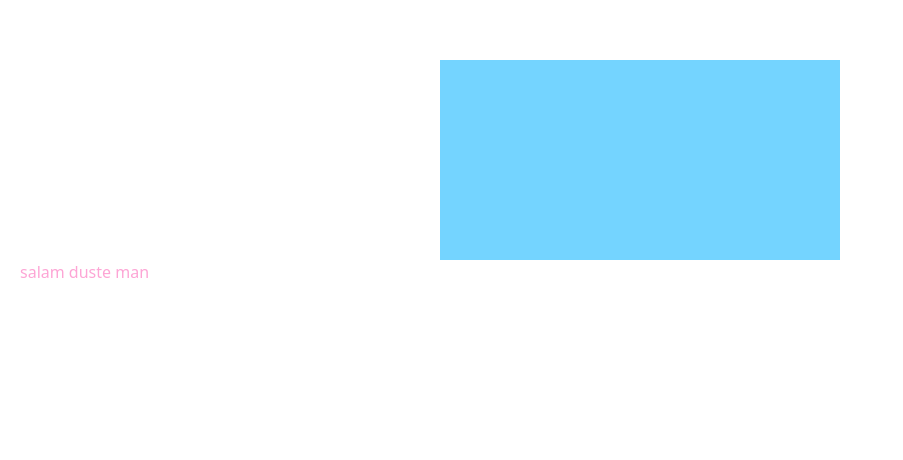
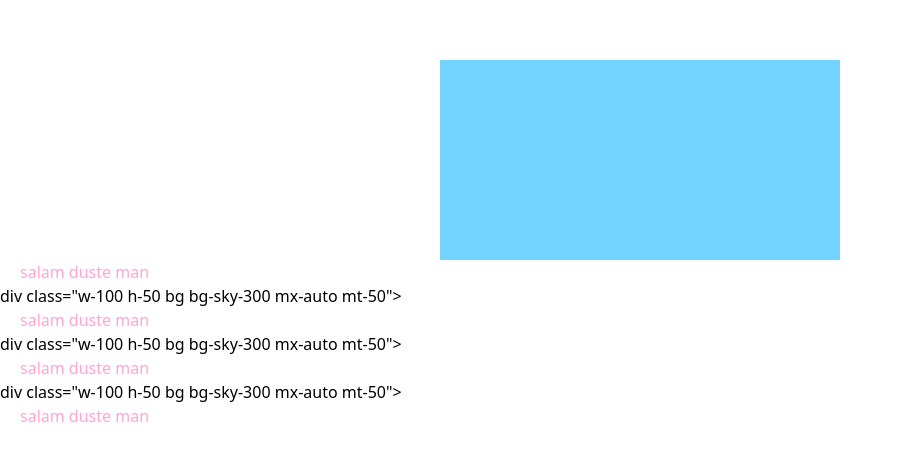
Before and after one commit to mhdtahura/salam-my-world, a website built with Vite: page index.html in a window 1280 px wide. Shown: the part 140-600 px from the top of the page, without its empty margins (0-903 px from the left). Built offline with nearby package versions, Linux system fonts and the light colour scheme.

Commit message:
salam-my-world

```diff
--- a/index.html
+++ b/index.html
@@ -10,6 +10,16 @@
 <div class="w-100 h-50 bg bg-sky-300 mx-auto mt-50"></div>
 <div >
 <p class="text-pink-300 ms-5">salam duste man</p>
+div class="w-100 h-50 bg bg-sky-300 mx-auto mt-50"></div>
+<div >
+<p class="text-pink-300 ms-5">salam duste man</p>
+div class="w-100 h-50 bg bg-sky-300 mx-auto mt-50"></div>
+<div >
+<p class="text-pink-300 ms-5">salam duste man</p>
+div class="w-100 h-50 bg bg-sky-300 mx-auto mt-50"></div>
+<div >
+<p class="text-pink-300 ms-5">salam duste man</p>
+
 </div>
 
 </body>
```
